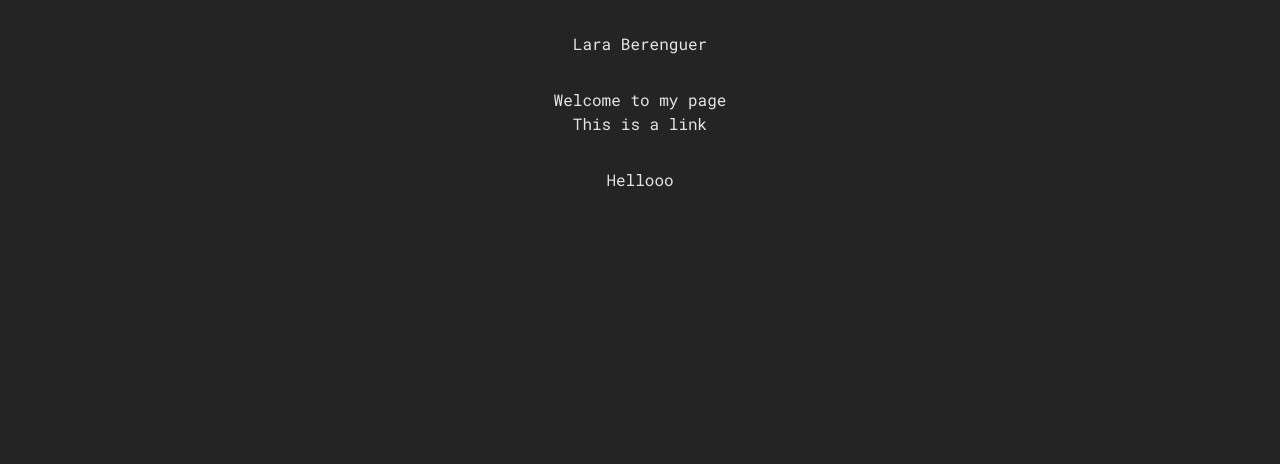
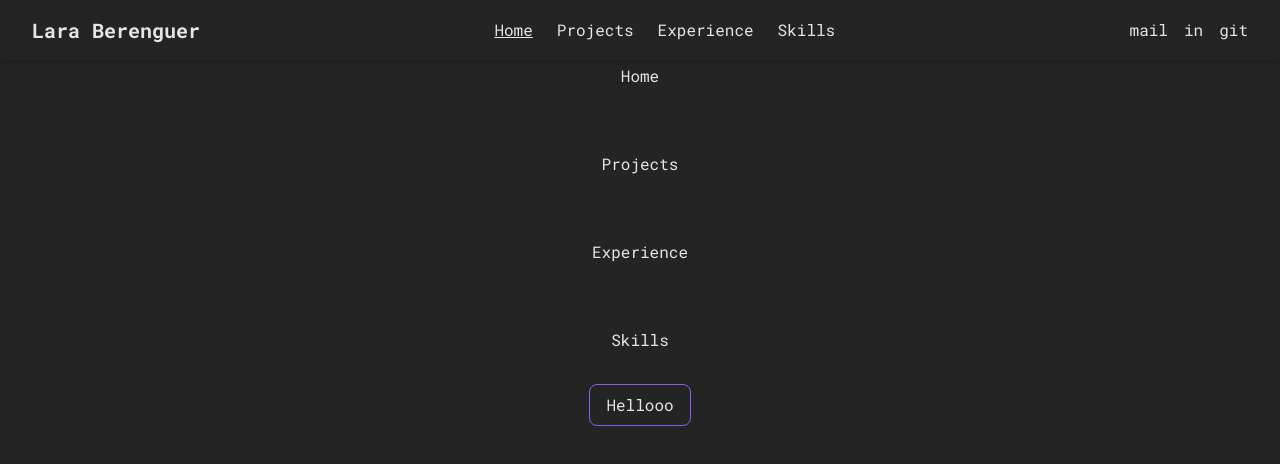
Before and after one commit to LaraBerenguer/portfolio, a React (Vite) app: page / in a window 1280 px wide. Shown: the top 464 px of the page. Built offline with nearby package versions, Linux system fonts and the light colour scheme.

Commit message:
Add Navbar component with basic structure

```diff
--- a/src/App.tsx
+++ b/src/App.tsx
@@ -1,18 +1,27 @@
 import './App.css'
+import Navbar from './layout/Navbar';
 
 function App() {
   return (
     <>
-      <h1>Lara Berenguer</h1>
-      <section className="card">
-        <p>
-          Welcome to my page
-        </p>
-        <a>This is a link</a>
-      </section>
-      <button>
-        Hellooo
-      </button>
+      <Navbar />
+      <main>
+        <section className="card" id='home'>
+          Home
+        </section>
+        <section className="card" id='projects'>
+          Projects
+        </section>
+        <section className="card" id='experience'>
+          Experience
+        </section>
+        <section className="card" id='skills'>
+          Skills
+        </section>
+        <button className='px-4 py-2 border-1 rounded-lg border-primary hover:text-primary hover:border-primary-dark focus:border-gold transition-all'>
+          Hellooo
+        </button>
+      </main>
     </>
   )
 };
--- /dev/null
+++ b/src/layout/Navbar.tsx
@@ -0,0 +1,45 @@
+import { useState, useEffect } from "react";
+import { Link } from "react-scroll";
+
+const Navbar = () => {
+    const [isScrolled, setIsScrolled] = useState<boolean>(false);
+
+    useEffect(() => {
+        const scrollFunction = () => setIsScrolled(window.scrollY > 80);
+        window.addEventListener("scroll", scrollFunction);
+        return () => window.removeEventListener("scroll", scrollFunction);
+    }, []);
+
+    return (
+        <nav className={`fixed top-0 left-0 w-full ${isScrolled ? "bg-base/80" : "bg-transparent"} backdrop-blur-md z-50 flex items-center justify-between px-8 py-4 shadow-md`}>
+            <div className="text-light text-xl font-bold cursor-pointer">
+                <span>Lara Berenguer</span>
+            </div>
+            <div className="flex gap-6">
+                {["home", "projects", "experience", "skills"].map(
+                    (section, index) => (
+                        <Link
+                            key={index}
+                            to={section}
+                            smooth={true}
+                            duration={500}
+                            offset={-80}
+                            spy={true}
+                            activeClass="underline"
+                            className="cursor-pointer text-light hover:text-primary transition-colors"
+                        >
+                            {section.charAt(0).toUpperCase() + section.slice(1)}
+                        </Link>
+                    )
+                )}
+            </div>
+            <div className="flex gap-4 text-light">
+                <a href="mailto:laraberenguer@outlook.com" className="hover:text-primary">mail</a>
+                <a href="https://linkedin.com/in/lara-berenguer" target="_blank" className="hover:text-primary">in</a>
+                <a href="https://github.com/LaraBerenguer" target="_blank" className="hover:text-primary">git</a>
+            </div>
+        </nav>
+    );
+}
+
+export default Navbar;
```
